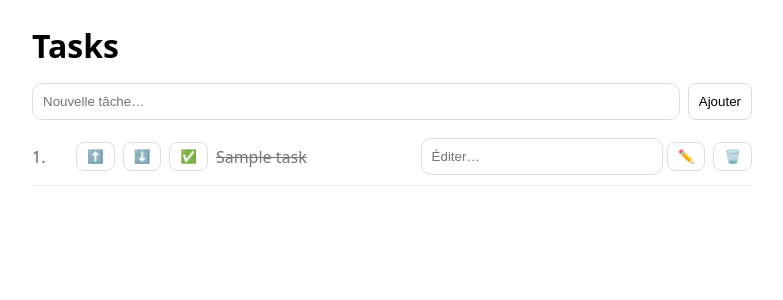
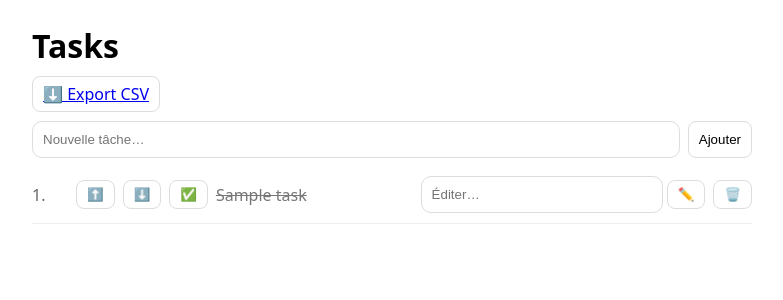
Before and after one commit to peninpalenzuelam-rgb/mission1-taches, a Flask app: template templates/index.html in a window 1280 px wide. Shown: the top 300 px of the page, without its empty margins (248-1031 px from the left). Run offline with Flask 3, Linux system fonts and the light colour scheme; the template is opened without the code that fills it: most values are stand-ins (such as "Sample title", 1, 10 or a date in 2020).

Commit message:
Add CSV export button

```diff
--- a/app.py
+++ b/app.py
@@ -117,5 +117,27 @@ def move_down(display_id):
 
     return redirect(url_for("index"))
 
+from flask import Response
+import csv
+import io
+
+@app.get("/export.csv")
+def export_csv():
+    tasks = load_tasks()
+    items = ordered_items(tasks)
+
+    out = io.StringIO()
+    writer = csv.writer(out)
+    writer.writerow(["num", "title", "done", "pos"])
+
+    for display_id, (real_i, t) in enumerate(items, start=1):
+        writer.writerow([display_id, t.get("title", ""), t.get("done", False), t.get("pos", "")])
+
+    return Response(
+        out.getvalue(),
+        mimetype="text/csv; charset=utf-8",
+        headers={"Content-Disposition": "attachment; filename=tasks.csv"},
+    )
+
 if __name__ == "__main__":
-    app.run(debug=True)
+    app.run(host="0.0.0.0", port=5000, debug=False)
--- a/templates/index.html
+++ b/templates/index.html
@@ -23,6 +23,7 @@
 <body>
   <div class="wrap">
     <h1>Tasks</h1>
+      <p><a class="btn" href="/export.csv">⬇️ Export CSV</a></p>
 
     <form class="add" method="post" action="/add">
       <input type="text" name="title" placeholder="Nouvelle tâche…" required />
@@ -30,7 +31,6 @@
     </form>
 
     {% if items|length == 0 %}
-      <p>Aucune tâche.</p>
     {% else %}
       {% for idx, task in items %}
         {% set display_id = loop.index %}
```
